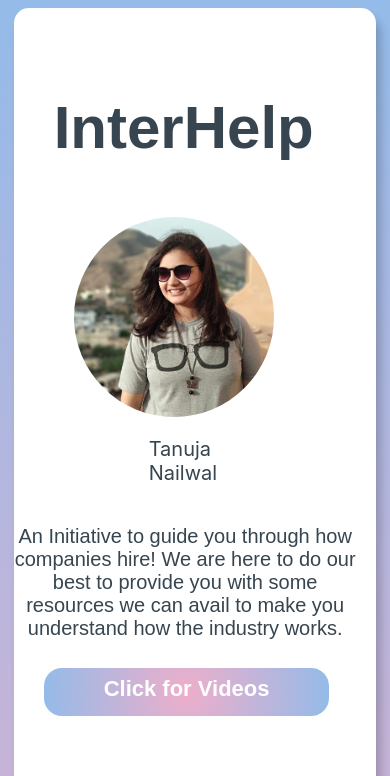
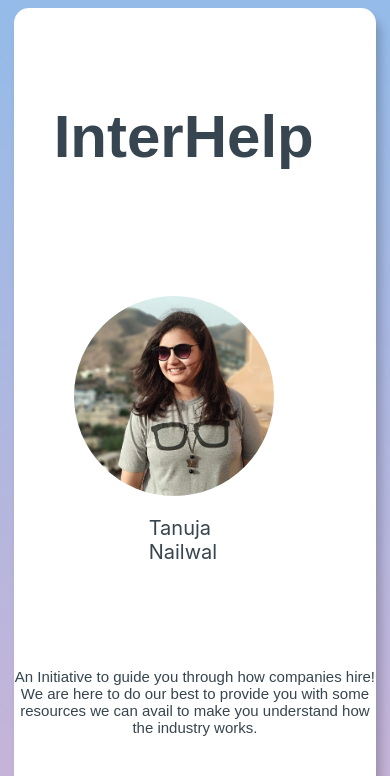
Before and after one commit to pchandna24/InterHelp, a React (Create React App) app: page / in a window 390 px wide. Shown: the top 776 px of the page. Built offline with nearby package versions, Linux system fonts and the light colour scheme.

Commit message:
Update home.css

```diff
--- a/src/Components/home.css
+++ b/src/Components/home.css
@@ -87,8 +87,9 @@
   }
   .main {
     margin: auto;
-    padding-bottom: 40%;
-    padding-top: 12%;
+    height: 90vh;
+
+    padding-bottom: 7.5vh;
     justify-content: space-between;
   }
   .set {
@@ -96,17 +97,19 @@
     margin-left: 90px;
   }
   .text {
-    font-size: 20px;
+    font-size: 15px;
     font-family: sans-serif;
     text-align: center;
-    width: 90vw;
+    width: 95vw;
     margin-left: -4px;
+    overflow: hidden;
+    padding-left: -100px;
   }
   .svg {
     display: none;
   }
   .scroller {
-    margin-top: 615px;
+    margin-top: 89vh;
     margin-left: 30px;
   }
 }
```
